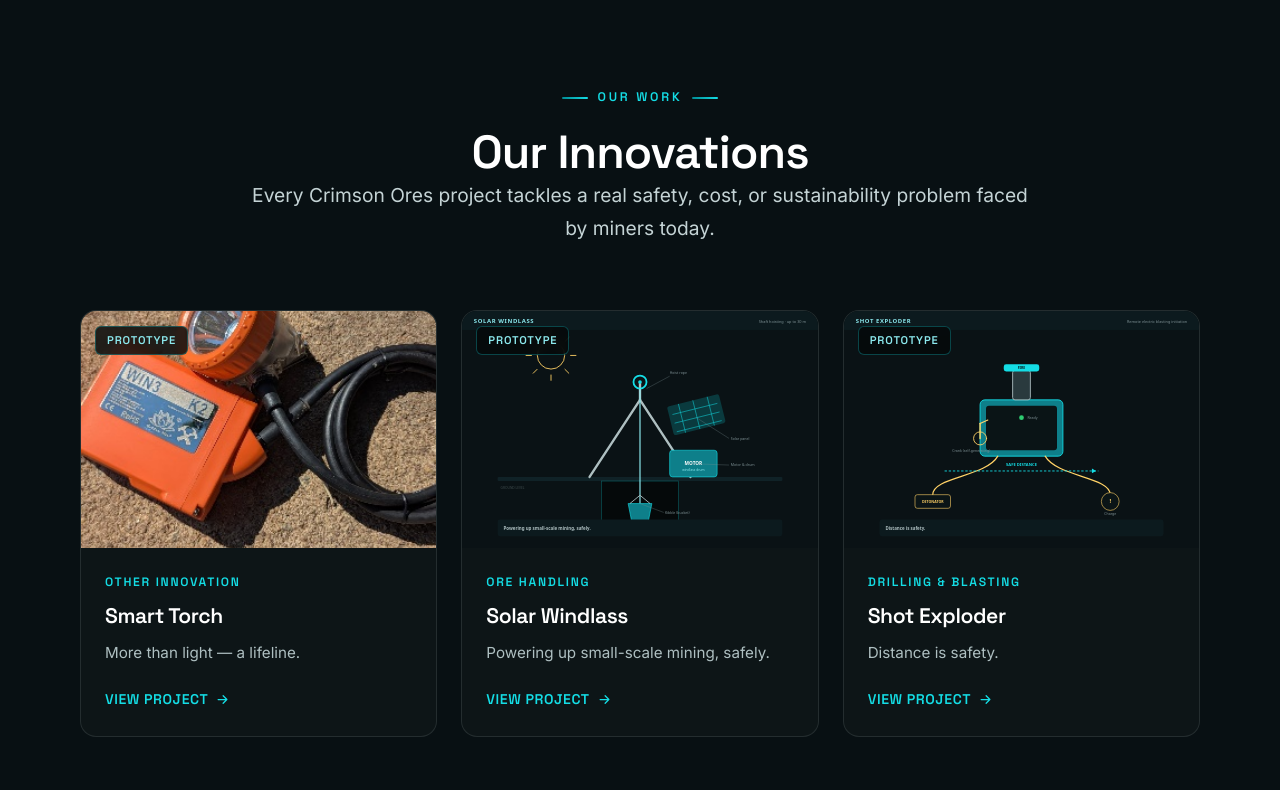
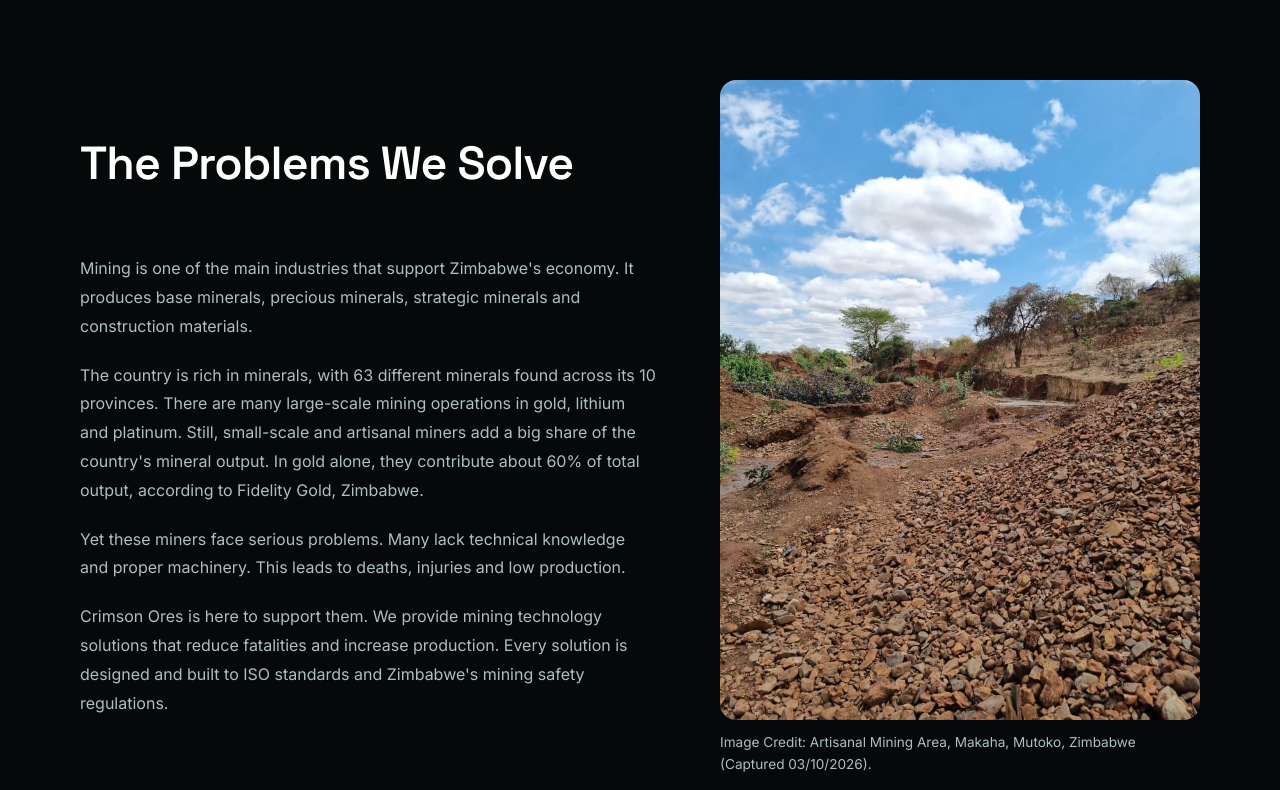
Before and after one commit to tadiwa2001/crimson-ores, a plain HTML site: page index.html in a window 1280 px wide. Shown: the part 1500-2290 px from the top of the page. Drawn offline with Linux system fonts and the light colour scheme.

Commit message:
Update project photos, homepage and team information
Update project photos, homepage and team information

```diff
--- /dev/null
+++ b/assets/css/home-problems.css
@@ -0,0 +1,15 @@
+.problems-grid {
+  display: grid;
+  grid-template-columns: minmax(0, 1.2fr) minmax(0, 1fr);
+  gap: clamp(28px, 5vw, 64px);
+  align-items: center;
+}
+.problems-copy p { margin: 0 0 1.25rem; line-height: 1.8; }
+.problems-copy p:last-child { margin-bottom: 0; }
+.problems-photo { margin: 0; min-width: 0; }
+.problems-photo img { display: block; width: 100%; height: auto; border-radius: 16px; }
+.problems-photo figcaption { margin-top: 12px; font-size: 0.85rem; line-height: 1.6; color: inherit; }
+@media (max-width: 960px) {
+  .problems-grid { grid-template-columns: 1fr; }
+  .problems-photo { width: 100%; max-width: 560px; margin-inline: auto; }
+}
--- a/assets/js/projects.js
+++ b/assets/js/projects.js
@@ -90,9 +90,10 @@
         'Prototype — the Solar Windlass is being developed and refined by Crimson Ores.',
       featured: true,
       related: ['solar-water-recycling'],
-      coverImage: 'assets/images/projects/solarwindlass/cover.svg',
+      coverImage: 'assets/images/projects/solarwindlass/cover.jpeg',
       gallery: [
-        { src: 'assets/images/projects/solarwindlass/cover.svg', caption: 'Solar Windlass' }
+        { src: 'assets/images/projects/solarwindlass/cover.jpeg', caption: 'Solar Windlass — drum and support frame' },
+        { src: 'assets/images/projects/solarwindlass/additional-view.jpeg', caption: 'Solar Windlass — additional view' }
       ]
     },
     {
@@ -128,9 +129,10 @@
         'Prototype — the Shot Exploder is being developed and refined by Crimson Ores.',
       featured: true,
       related: ['rock-support-device'],
-      coverImage: 'assets/images/projects/shot-exploder/cover.svg',
+      coverImage: 'assets/images/projects/shot-exploder/cover.jpeg',
       gallery: [
-        { src: 'assets/images/projects/shot-exploder/cover.svg', caption: 'Shot Exploder' }
+        { src: 'assets/images/projects/shot-exploder/cover.jpeg', caption: 'Shot Exploder prototype — angled view' },
+        { src: 'assets/images/projects/shot-exploder/front-view.jpeg', caption: 'Shot Exploder prototype — front view' }
       ]
     },
     {
@@ -166,9 +168,10 @@
         'Prototype — the Construction Material from Waste crusher is being developed and refined by Crimson Ores.',
       featured: false,
       related: ['solar-water-recycling'],
-      coverImage: 'assets/images/projects/construction-material-from-waste/cover.svg',
+      coverImage: 'assets/images/projects/construction-material-from-waste/cover.jpeg',
       gallery: [
-        { src: 'assets/images/projects/construction-material-from-waste/cover.svg', caption: 'Construction Material from Waste — crusher' }
+        { src: 'assets/images/projects/construction-material-from-waste/cover.jpeg', caption: 'Construction Material from Waste — material stockpile' },
+        { src: 'assets/images/projects/construction-material-from-waste/site-view.jpeg', caption: 'Construction Material from Waste — wider site view' }
       ]
     },
     {
@@ -209,9 +212,10 @@
         'Prototype — the Solar Powered Water Recycling System is being developed and refined by Crimson Ores.',
       featured: false,
       related: ['solarwindlass'],
-      coverImage: 'assets/images/projects/solar-water-recycling/cover.svg',
+      coverImage: 'assets/images/projects/solar-water-recycling/cover.jpeg',
       gallery: [
-        { src: 'assets/images/projects/solar-water-recycling/cover.svg', caption: 'Solar Powered Water Recycling System' }
+        { src: 'assets/images/projects/solar-water-recycling/cover.jpeg', caption: 'Solar Powered Water Recycling System — solar panel installation' },
+        { src: 'assets/images/projects/solar-water-recycling/site-view.jpeg', caption: 'Solar Powered Water Recycling System — wider site view' }
       ]
     },
     {
--- a/index.html
+++ b/index.html
@@ -22,6 +22,7 @@
   <link href="https://fonts.googleapis.com/css2?family=Inter:wght@400;500;600&family=Space+Grotesk:wght@500;600;700&display=swap" rel="stylesheet">
   <link rel="stylesheet" href="assets/css/style.css">
   <link rel="stylesheet" href="assets/css/responsive.css">
+  <link rel="stylesheet" href="assets/css/home-problems.css">
 </head>
 <body data-page="home">
   <a class="skip-link" href="#main-content">Skip to main content</a>
@@ -79,6 +80,23 @@
             <svg viewBox="0 0 24 24" fill="none" stroke="currentColor" stroke-width="2" stroke-linecap="round" stroke-linejoin="round" aria-hidden="true"><path d="M5 12h14M13 6l6 6-6 6"/></svg>
           </a>
         </div>
+      </div>
+    </section>
+    <section class="section" id="problems-we-solve" aria-labelledby="problems-title">
+      <div class="container problems-grid">
+        <div class="problems-copy">
+          <div class="section-head">
+            <h2 id="problems-title">The Problems We Solve</h2>
+          </div>
+          <p>Mining is one of the main industries that support Zimbabwe's economy. It produces base minerals, precious minerals, strategic minerals and construction materials.</p>
+          <p>The country is rich in minerals, with 63 different minerals found across its 10 provinces. There are many large-scale mining operations in gold, lithium and platinum. Still, small-scale and artisanal miners add a big share of the country's mineral output. In gold alone, they contribute about 60% of total output, according to Fidelity Gold, Zimbabwe.</p>
+          <p>Yet these miners face serious problems. Many lack technical knowledge and proper machinery. This leads to deaths, injuries and low production.</p>
+          <p>Crimson Ores is here to support them. We provide mining technology solutions that reduce fatalities and increase production. Every solution is designed and built to ISO standards and Zimbabwe's mining safety regulations.</p>
+        </div>
+        <figure class="problems-photo">
+          <img src="assets/images/about/makaha-artisanal-mining.jpg" alt="Rock piles and excavated ground at an artisanal mining area in Makaha, Mutoko, Zimbabwe" width="750" height="1000" loading="lazy">
+          <figcaption>Image Credit: Artisanal Mining Area, Makaha, Mutoko, Zimbabwe (Captured 03/10/2026).</figcaption>
+        </figure>
       </div>
     </section>
     <section class="section section--alt" id="innovations">
```
Also changed, not shown: about.html (+13 -0 lines), assets/images/about/makaha-artisanal-mining.jpg (added), assets/images/projects/construction-material-from-waste/cover.jpeg (added), assets/images/projects/construction-material-from-waste/site-view.jpeg (added), assets/images/projects/solar-water-recycling/cover.jpeg (added), assets/images/projects/solar-water-recycling/site-view.jpeg (added), assets/images/projects/solarwindlass/additional-view.jpeg (added), assets/images/projects/solarwindlass/cover.jpeg (added).
